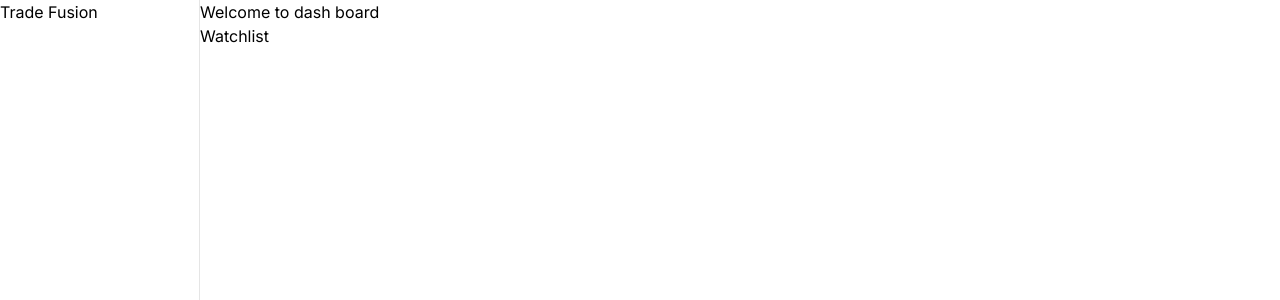
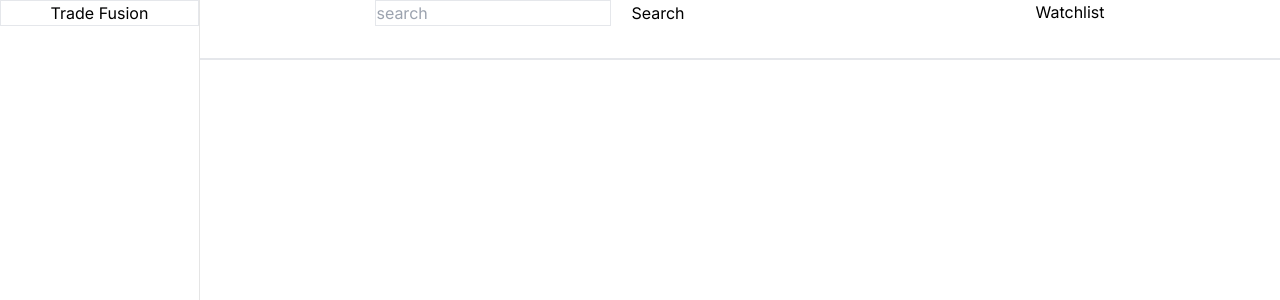
Before and after one commit to jefreyzavala1/tradefusion, a Next.js app: page /dashboard in a window 1280 px wide. Shown: the top 300 px of the page. Built offline with nearby package versions, Linux system fonts and the light colour scheme.

Commit message:
added auth

```diff
--- a/app/(dashboard)/dashboard/page.tsx
+++ b/app/(dashboard)/dashboard/page.tsx
@@ -1,16 +1,22 @@
+'use client'
 import Link from "next/link"
 import { redirect } from "next/navigation";
-import Button from "../../../components/Button"
+import Button from "@/components/Button"
+import SearchComponent from "@/components/SearchComponent";
 import {auth} from "@clerk/nextjs"
+import { useState } from "react"
 const DashboardPage = ()=>{
-
+    const [searchInput,setSearchInput] = useState('')
 
     return(
         <div>
-         <div>Welcome to dash board</div>
+        <div className="flex justify-around">
+         <SearchComponent searchInput={searchInput} setSearchInput={setSearchInput}/>
     <Link href="/watchlist">
-    <button>Watchlist</button>
+    <button className="">Watchlist</button>
     </Link>
+    </div>
+    <div className="border mt-8 pl-16">{searchInput}</div>
     </div>
     )
 }
--- a/app/(dashboard)/layout.tsx
+++ b/app/(dashboard)/layout.tsx
@@ -1,10 +1,13 @@
 import { UserButton } from "@clerk/nextjs"
+import Link from "next/link"
 
 const DashboardLayout = ({children})=>{
     return (
         <div className="h-screen w-screen relative">
         <aside className="absolute w-[200px] top-0 left-0 h-full border-r border-black/10">
-          Trade Fusion
+            <Link href="/dashboard">
+          <h1 className="border text-center">Trade Fusion</h1>
+          </Link>
         </aside>
         <div className="ml-[200px]">
 
--- /dev/null
+++ b/components/SearchComponent.tsx
@@ -0,0 +1,23 @@
+import {useState} from 'react'
+export default function SearchComponent({searchInput,setSearchInput}){
+
+    const [inputSearch,setInputSearch] = useState('')
+
+    const handleInputChange = (evt)=>{
+        setInputSearch(evt.target.value)
+    }
+
+    const handleSearchSubmit = async (evt)=>{
+        evt.preventDefault();
+        //const search = await
+        setSearchInput(inputSearch)
+        setInputSearch('')
+
+    }
+    return(
+        <form onSubmit = {handleSearchSubmit}>
+            <input type="text"  placeholder="search" className="border mr-5" value={inputSearch} onChange={handleInputChange}/>
+            <button type='submit'>Search</button>
+        </form>
+    )
+}
```
Also changed, not shown: 1 other file (tests, documents, lock files or other folders).
